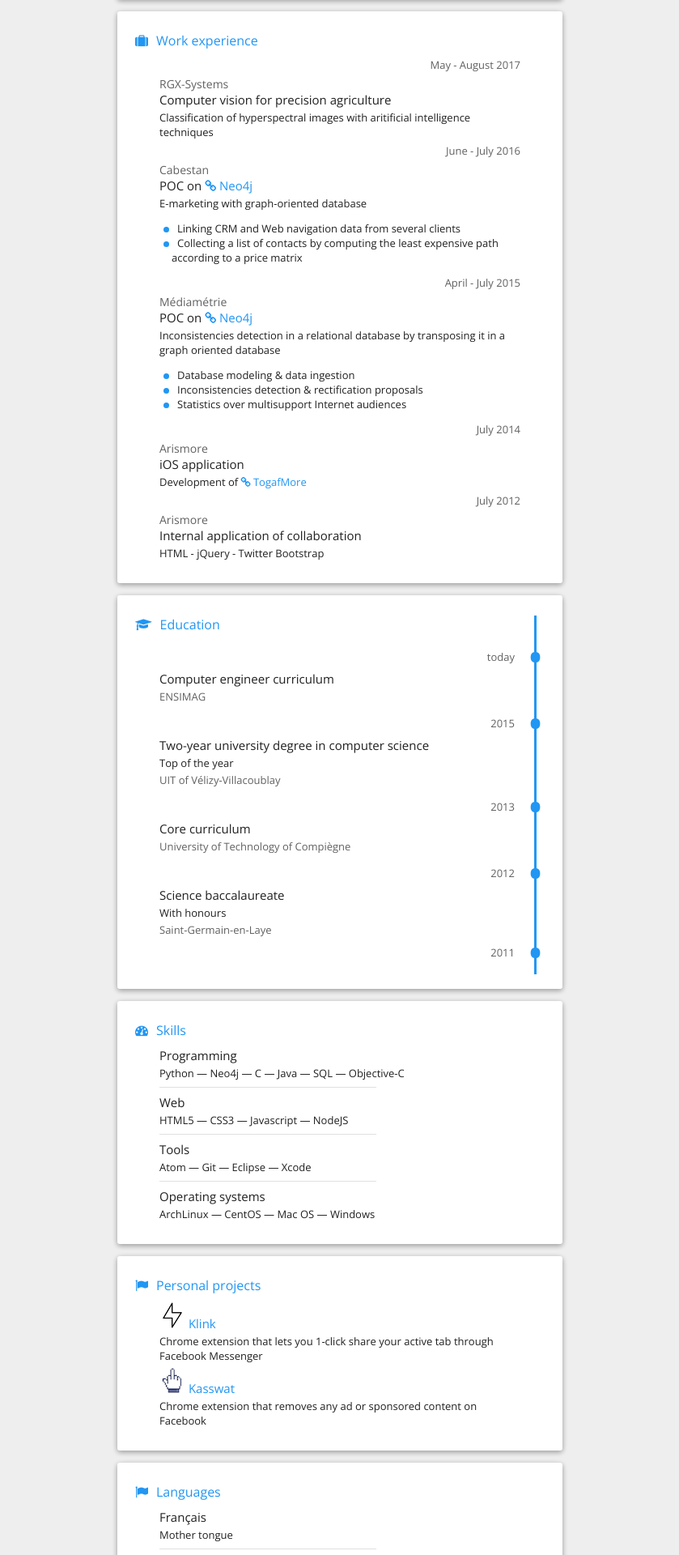
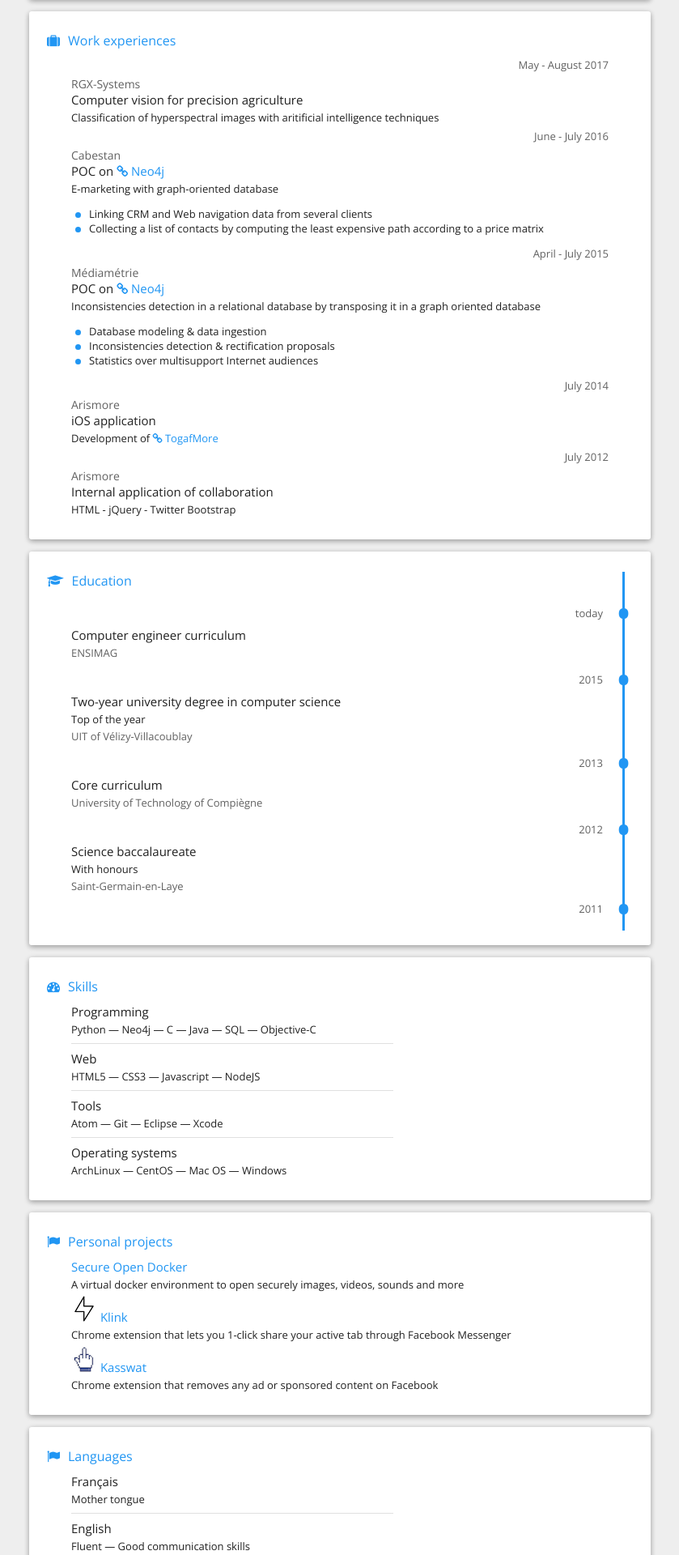
Before and after one commit to KeNt178/resume, a PHP site: page /public/en/index.html in a window 1280 px wide. Shown: the part 818-2738 px from the top of the page at 81% size, without its empty margins (220-1059 px from the left). Run offline with PHP 8.4, Linux system fonts and the light colour scheme; some libraries are stand-ins or nearby versions.

Commit message:
largeur, ajout projet secure-open, logo Cabestan, npm start

```diff
--- a/src/package.json
+++ b/src/package.json
@@ -4,7 +4,8 @@
   "description": "",
   "main": "index.js",
   "scripts": {
-    "test": "echo \"Error: no test specified\" && exit 1"
+    "test": "echo \"Error: no test specified\" && exit 1",
+    "start": "node index.js"
   },
   "author": "Quentin Lapointe",
   "license": "ISC",
--- a/src/public/css/style.css
+++ b/src/public/css/style.css
@@ -24,7 +24,7 @@ a:hover{
 	background-color:#2196F3; /* Change top background color */
 }
 .card{
-	width:550px;
+	width: 60%;
 	margin:0 auto;
 	color:#212121;
 	background-color:#fff;
--- a/src/public/en/index.html
+++ b/src/public/en/index.html
@@ -140,6 +140,10 @@
 		<div class="title"><i class="fa fa-flag"></i>Projets personnels</div>
 		<div class="content">
 			<section class="element">
+				<div class="name"><a href="https://github.com/lapwat/secure-open-docker"> Secure Open</a></div>
+				<div class="description">Un environnement Docker pour ouvrir en sécurité des images, vidéos, sons et plus</div>
+			</section>
+			<section class="element">
 				<div class="name"><a href="https://github.com/lapwat/klink"><img id="photo" src="../img/klink-icon.png" /> Klink</a></div>
 				<div class="description">Extension Chrome qui permet le partage de lien en 1 clic via Facebook Messenger</div>
 			</section>
--- a/src/public/js/languages.js
+++ b/src/public/js/languages.js
@@ -27,6 +27,7 @@ var dictionary =
 			"Outils",
 			"Systèmes d'exploitation",
 
+			"<a href=\"https://github.com/lapwat/secure-open-docker\"> Secure Open Docker</a>",
 			"<a href=\"https://github.com/lapwat/klink\"><img id=\"photo\" src=\"../img/klink-icon.png\" /> Klink</a>",
 			"<a href=\"https://github.com/lapwat/kasswat\"><img id=\"photo\" src=\"../img/kasswat-icon.png\" /> Kasswat</a>",
 
@@ -55,6 +56,7 @@ var dictionary =
 			"",
 			"",
 
+			"Un environnement Docker pour ouvrir en sécurité des images, vidéos, sons et plus",
 			"Extension Chrome qui permet le partage de lien en 1 clic via Facebook Messenger",
 			"Extension Chrome qui supprime toute publicité ou contenu sponsorisé sur Facebook",
 
@@ -96,7 +98,7 @@ var dictionary =
 	},
 	"en":{
 		"title":[
-			"<i class=\"fa fa-suitcase\"></i>Work experience",
+			"<i class=\"fa fa-suitcase\"></i>Work experiences",
 			"<i class=\"fa fa-graduation-cap\"></i>Education",
 			"<i class=\"fa fa-tachometer\"></i>Skills",
 			"<i class=\"fa fa-flag\"></i>Personal projects",
@@ -121,6 +123,7 @@ var dictionary =
 			"Tools",
 			"Operating systems",
 
+			"<a href=\"https://github.com/lapwat/secure-open-docker\"> Secure Open Docker</a>",
 			"<a href=\"https://github.com/lapwat/klink\"><img id=\"photo\" src=\"../img/klink-icon.png\" /> Klink</a>",
 			"<a href=\"https://github.com/lapwat/kasswat\"><img id=\"photo\" src=\"../img/kasswat-icon.png\" /> Kasswat</a>",
 
@@ -149,6 +152,7 @@ var dictionary =
 			"",
 			"",
 
+			"A virtual docker environment to open securely images, videos, sounds and more",
 			"Chrome extension that lets you 1-click share your active tab through Facebook Messenger",
 			"Chrome extension that removes any ad or sponsored content on Facebook",
 
```
Also changed, not shown: src/public/img/cabestan.svg, 2 other files.
